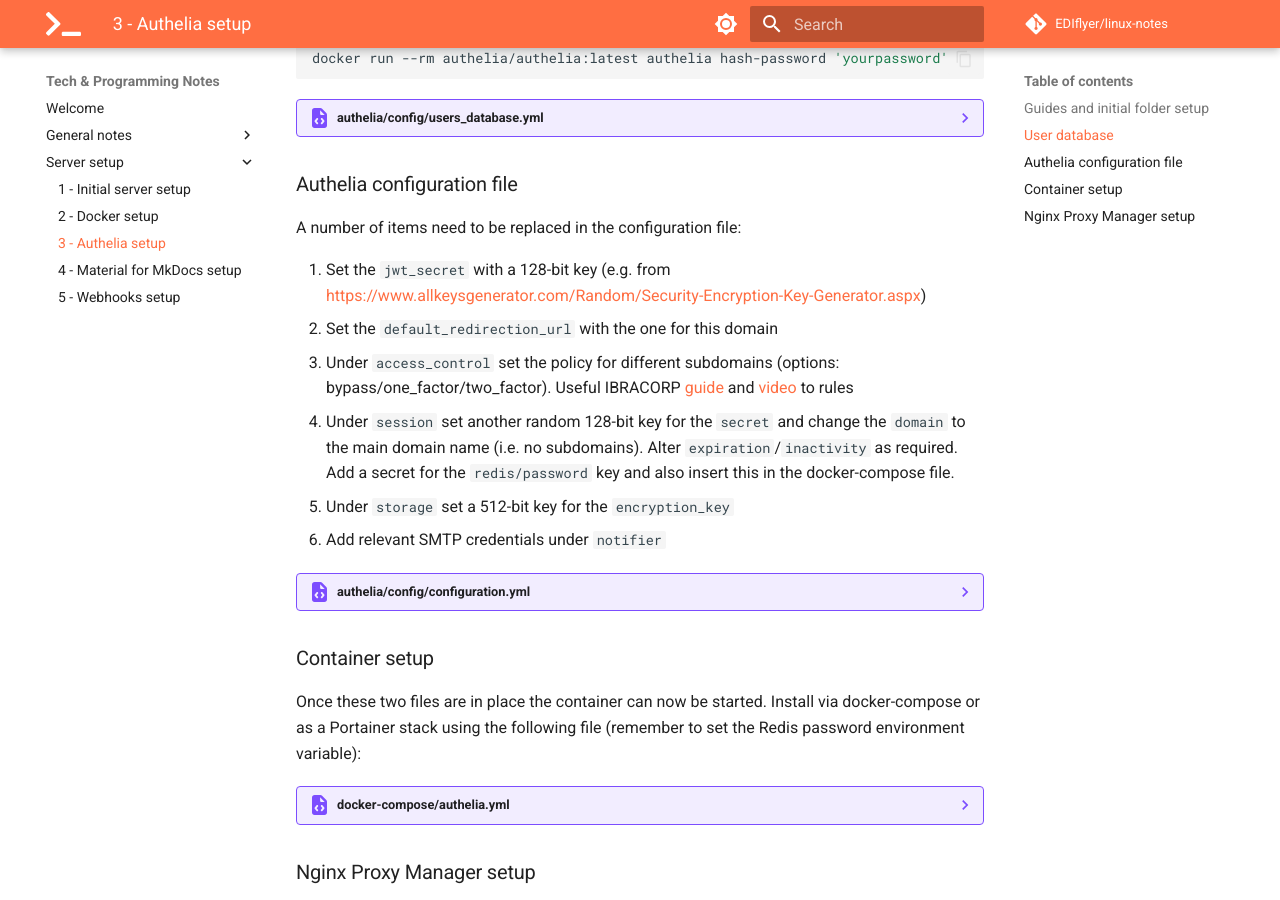
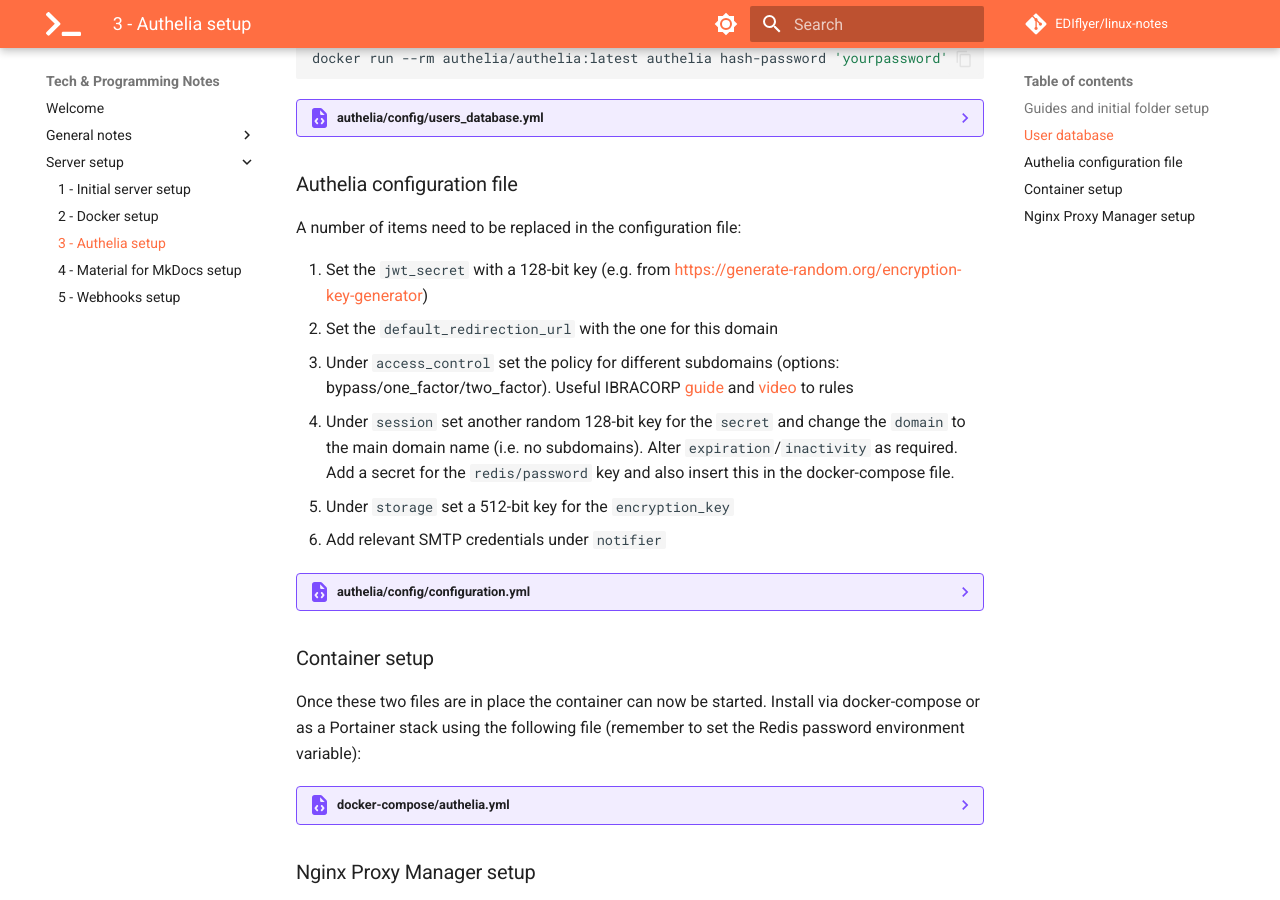
Before and after one commit to EDIflyer/linux-notes, an MkDocs documentation site: the page built from docs/server-setup/authelia_setup.md, in a window 1280 px wide and 900 px high, scrolled down 807 px. Built offline with MkDocs 1.6.1 and Material for MkDocs 9.7.7, drawn with Linux system fonts in a browser that asks for light colours; comment, search, counter and statistics services are not loaded.

Commit message:
minor authelia tweaks

````diff
--- a/docs/server-setup/authelia_setup.md
+++ b/docs/server-setup/authelia_setup.md
@@ -24,7 +24,7 @@ docker run --rm authelia/authelia:latest authelia hash-password 'yourpassword'
 ### Authelia configuration file
 A number of items need to be replaced in the configuration file:
 
-1. Set the `jwt_secret` with a 128-bit key (e.g. from https://www.allkeysgenerator.com/Random/Security-Encryption-Key-Generator.aspx)
+1. Set the `jwt_secret` with a 128-bit key (e.g. from https://generate-random.org/encryption-key-generator)
 1. Set the `default_redirection_url` with the one for this domain
 1. Under `access_control` set the policy for different subdomains (options: bypass/one_factor/two_factor). Useful IBRACORP [guide](https://docs.ibracorp.io/authelia/authelia/rules) and [video](https://youtu.be/IWNypK2WxB0?t=1244) to rules
 1. Under `session` set another random 128-bit key for the `secret` and change the `domain` to the main domain name (i.e. no subdomains). Alter `expiration`/`inactivity` as required.  Add a secret for the `redis/password` key and also insert this in the docker-compose file.
@@ -37,7 +37,7 @@ A number of items need to be replaced in the configuration file:
 ### Container setup
 Once these two files are in place the container can now be started.  Install via docker-compose or as a Portainer stack using the following file (remember to set the Redis password environment variable):
 ??? example "docker-compose/authelia.yml"
-    ``` yaml linenums="1" hl_lines="9 22 26"
+    ``` yaml linenums="1" hl_lines="9 21"
     --8<-- "docs/server-setup/docker-compose/authelia.yml"
     ```
 ### Nginx Proxy Manager setup
````
